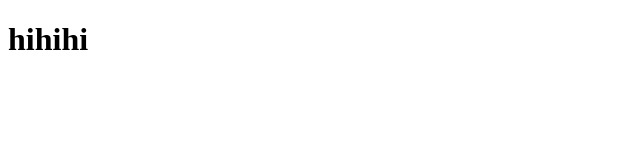
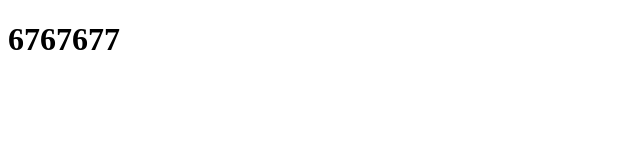
Before and after one commit to Ray-0222/67, a plain HTML site: page index.html in a window 1280 px wide. Shown: the full height of the page, 0-640 px from the left. Drawn offline with Linux system fonts and the light colour scheme.

Commit message:
body change 67

```diff
--- a/index.html
+++ b/index.html
@@ -8,7 +8,7 @@
 </head>
 
 <body>
-    <h1>hihihi</h1>
+    <h1>6767677</h1>
 </body>
 
 </html>
```
